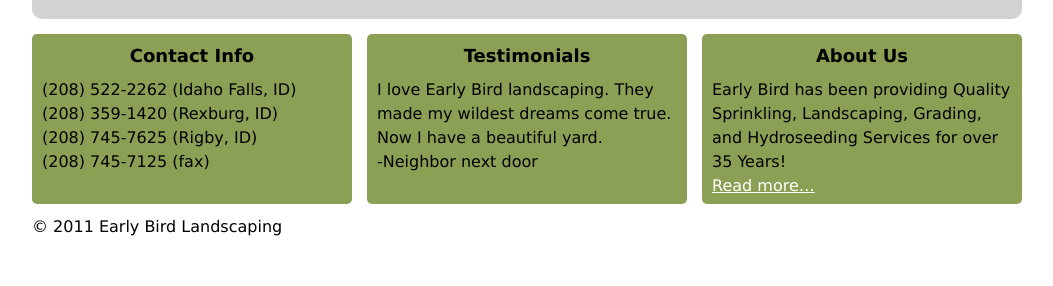
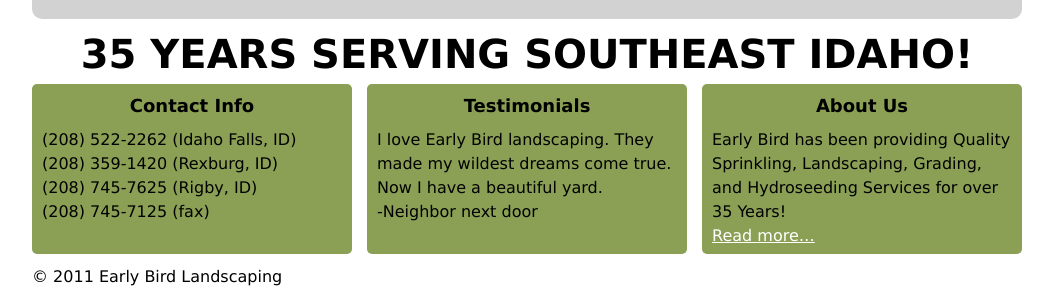
Before and after one commit to Lucidius/earlybird, a Jekyll site: the page built from contact.html, in a window 1280 px wide, cut to the strip 1129-1415 px from the top of the page. Shown: the whole strip, without its empty margins (113-1166 px from the left). Built offline with Jekyll 4.4.1, drawn with Linux system fonts in a browser that asks for light colours; before the commit the page ends 1365 px from its top, so only the background shows below that.

Commit message:
Add 35 year text to contact page.

```diff
--- a/contact.html
+++ b/contact.html
@@ -9,3 +9,9 @@
 <div id="content" class="contact">
   <iframe height="910" allowTransparency="true" frameborder="0" scrolling="no" style="width:100%;border:none" src="http://earlybird.wufoo.com/embed/z7x4a3/"><a href="http://earlybird.wufoo.com/forms/z7x4a3/" title="Early Bird Landscaping Contact Form" rel="nofollow">Fill out my Wufoo form!</a></iframe>
 </div>
+
+<div id="bottom">
+  <p class="announcement"> 35 YEARS SERVING SOUTHEAST IDAHO!</p>
+</div>
+
+<div class="clearfix"></div>
```
